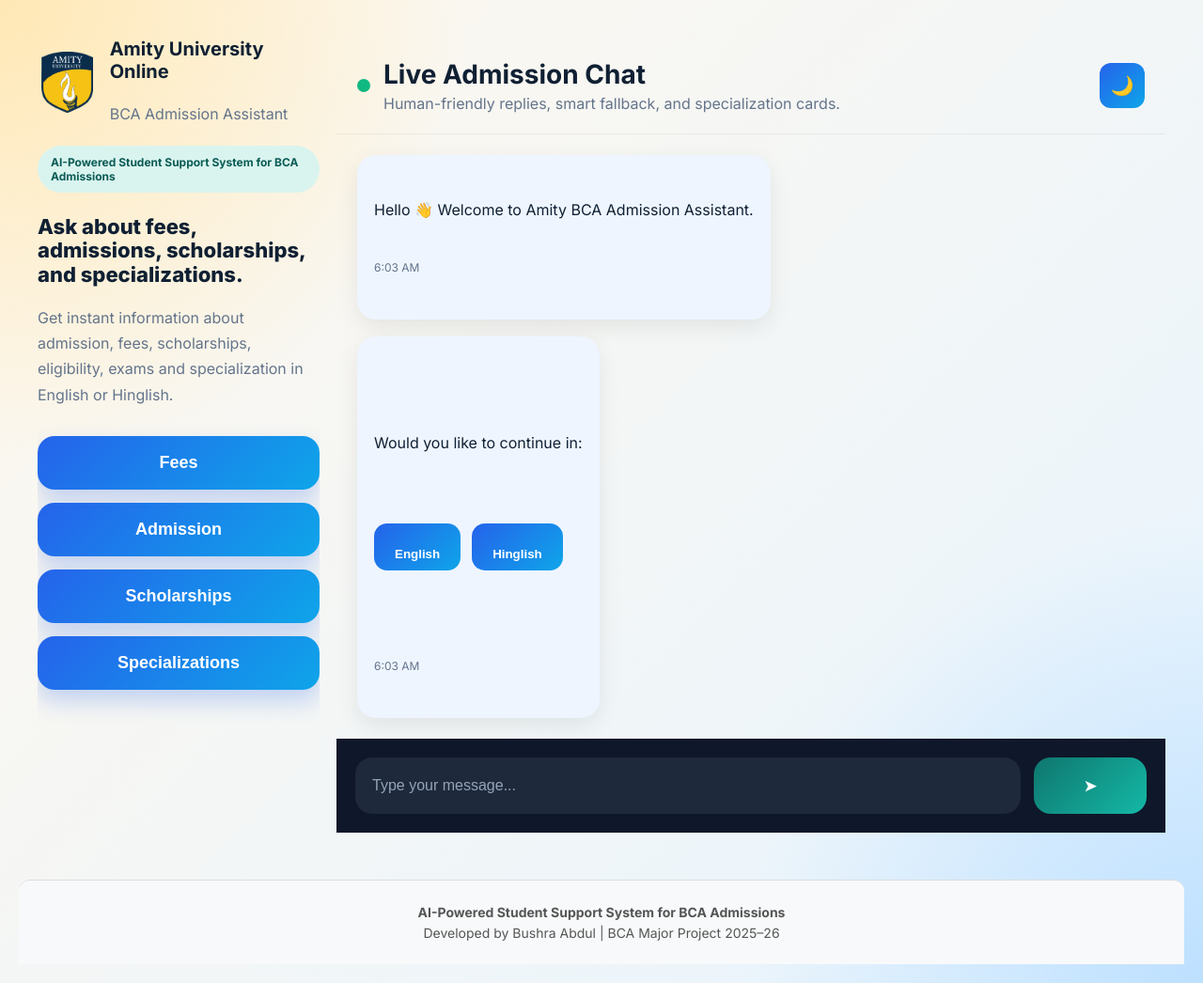
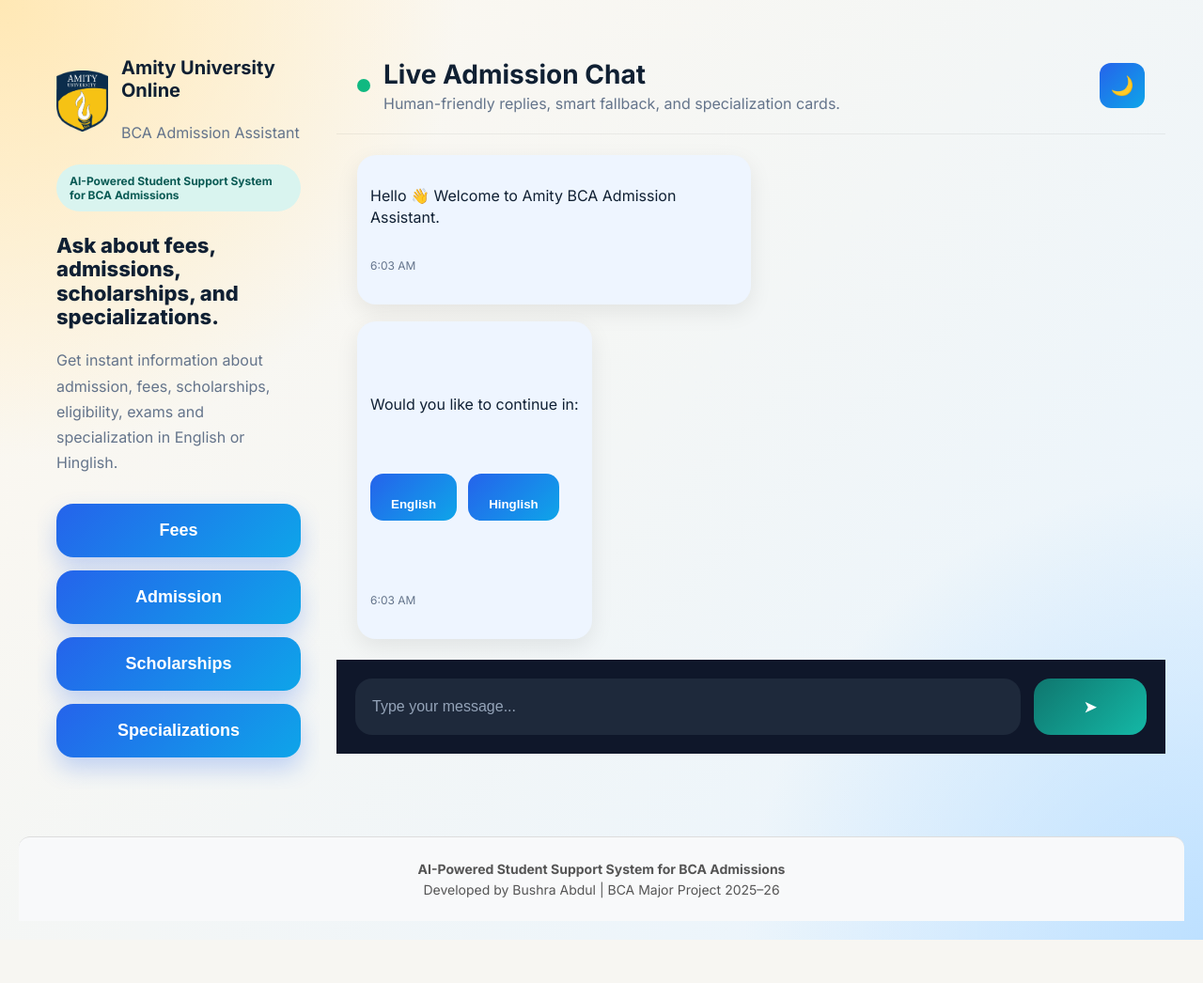
Before and after one commit to Bushra2711/amity-chatbot, a Flask app: page / in a window 1280 px wide. Shown: the whole page at 94% size. After the commit the page ends 1000 px from the top, so only its background shows below. Run offline with Flask 3, Linux system fonts and the light colour scheme.

Commit message:
Update style.css

```diff
--- a/static/style.css
+++ b/static/style.css
@@ -76,6 +76,8 @@
     height:100%;
 
     overflow:hidden;
+    box-sizing: border-box;
+    padding:20px;
 }
 
 /* BRAND */
@@ -258,7 +260,7 @@
 }
 
 .message-bubble{
-    max-width:60%;
+    max-width:50%;
 
     word-wrap:break-word;
 
@@ -266,11 +268,11 @@
 
     white-space:pre-line;
 
-    padding:18px;
+    padding:10px 14px;
 
     border-radius:20px;
 
-    line-height:1.7;
+    line-height:1.4;
 
     box-shadow:0 8px 24px rgba(0,0,0,0.08);
 }
@@ -457,9 +459,10 @@
 }
 
 .message-bubble{
-    max-width:95%;
+    max-width:95% !important;
     padding:14px;
     font-size:14px;
+    line-height:1.6
 }
 
 .composer{
```
